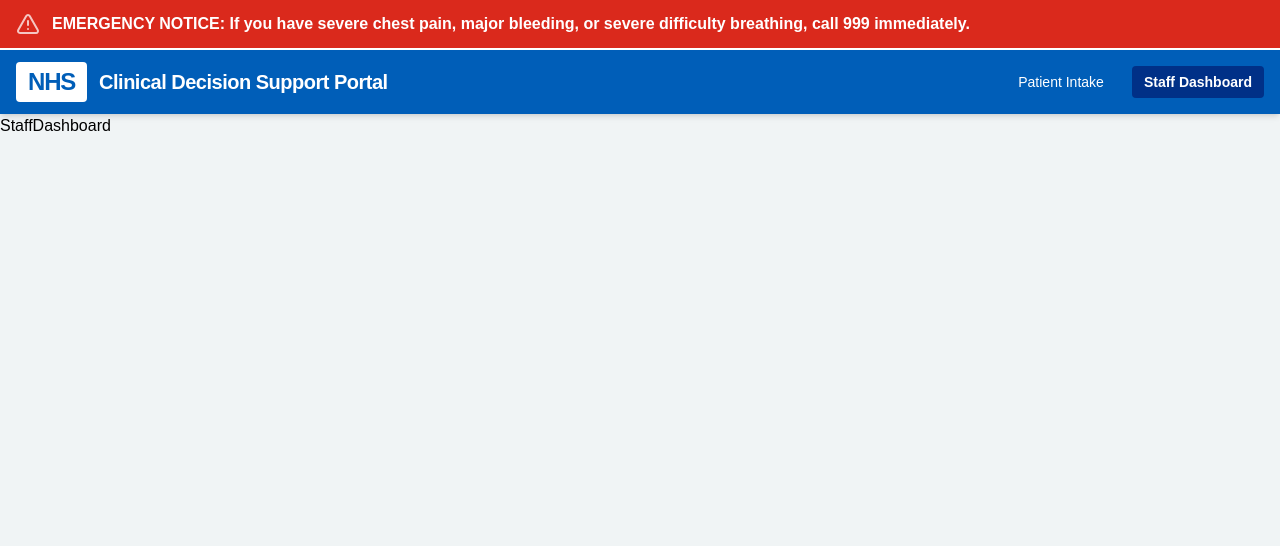
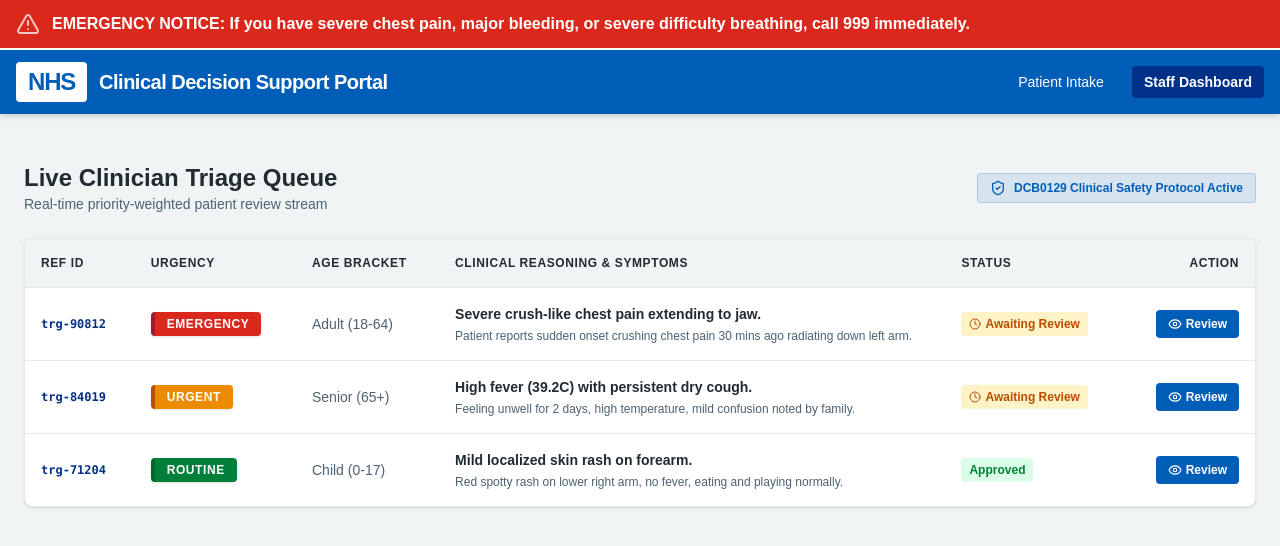
Before and after one commit to adhulkrishnaas/Nhs-clinical-triage, a React (Vite) app: page /dashboard in a window 1280 px wide. Shown: the top 546 px of the page. Built offline with nearby package versions, Linux system fonts and the light colour scheme.

Commit message:
feat(ui): create multi-step symptom wizard layout shell

```diff
--- a/src/components/StaffDashboard.jsx
+++ b/src/components/StaffDashboard.jsx
@@ -1,7 +1,118 @@
 import React from "react";
+import { UrgencyBadge } from "./UrgencyBadge";
+import { ShieldCheck, Clock, Eye } from "lucide-react";
+
+// Static mock data for UI visualization
+const MOCK_QUEUE = [
+  {
+    id: "trg-90812",
+    urgency: "EMERGENCY",
+    ageCategory: "Adult (18-64)",
+    summary: "Severe crush-like chest pain extending to jaw.",
+    rawSymptoms:
+      "Patient reports sudden onset crushing chest pain 30 mins ago radiating down left arm.",
+    signedOff: false,
+  },
+  {
+    id: "trg-84019",
+    urgency: "URGENT",
+    ageCategory: "Senior (65+)",
+    summary: "High fever (39.2C) with persistent dry cough.",
+    rawSymptoms:
+      "Feeling unwell for 2 days, high temperature, mild confusion noted by family.",
+    signedOff: false,
+  },
+  {
+    id: "trg-71204",
+    urgency: "ROUTINE",
+    ageCategory: "Child (0-17)",
+    summary: "Mild localized skin rash on forearm.",
+    rawSymptoms:
+      "Red spotty rash on lower right arm, no fever, eating and playing normally.",
+    signedOff: true,
+  },
+];
 
 const StaffDashboard = () => {
-  return <div>StaffDashboard</div>;
+  return (
+    <div className="max-w-7xl mx-auto p-4 md:p-6 my-6">
+      {/* Header Info Banner */}
+      <div className="flex flex-col md:flex-row md:items-center justify-between gap-4 mb-6">
+        <div>
+          <h2 className="text-2xl font-bold text-nhs-black">
+            Live Clinician Triage Queue
+          </h2>
+          <p className="text-sm text-nhs-grey-dark">
+            Real-time priority-weighted patient review stream
+          </p>
+        </div>
+        <div className="flex items-center gap-2 bg-nhs-blue/10 text-nhs-blue px-3 py-1.5 rounded text-xs font-bold border border-nhs-blue/20">
+          <ShieldCheck className="w-4 h-4" />
+          <span>DCB0129 Clinical Safety Protocol Active</span>
+        </div>
+      </div>
+
+      {/* Queue Table */}
+      <div className="bg-white shadow rounded-lg overflow-hidden border border-nhs-grey-mid">
+        <div className="overflow-x-auto">
+          <table className="w-full text-left border-collapse">
+            <thead>
+              <tr className="bg-nhs-grey-light text-nhs-black border-b border-nhs-grey-mid text-xs font-bold uppercase tracking-wider">
+                <th className="p-4">Ref ID</th>
+                <th className="p-4">Urgency</th>
+                <th className="p-4">Age Bracket</th>
+                <th className="p-4">Clinical Reasoning & Symptoms</th>
+                <th className="p-4">Status</th>
+                <th className="p-4 text-right">Action</th>
+              </tr>
+            </thead>
+            <tbody className="divide-y divide-nhs-grey-mid text-sm">
+              {MOCK_QUEUE.map((item) => (
+                <tr
+                  key={item.id}
+                  className="hover:bg-nhs-grey-light/50 transition"
+                >
+                  <td className="p-4 font-mono text-xs font-bold text-nhs-dark-blue">
+                    {item.id}
+                  </td>
+                  <td className="p-4">
+                    <UrgencyBadge level={item.urgency} />
+                  </td>
+                  <td className="p-4 text-nhs-grey-dark font-medium">
+                    {item.ageCategory}
+                  </td>
+                  <td className="p-4 max-w-md">
+                    <p className="font-semibold text-nhs-black mb-1">
+                      {item.summary}
+                    </p>
+                    <p className="text-xs text-nhs-grey-dark line-clamp-1">
+                      {item.rawSymptoms}
+                    </p>
+                  </td>
+                  <td className="p-4">
+                    {item.signedOff ? (
+                      <span className="inline-flex items-center gap-1 text-xs font-bold text-green-700 bg-green-100 px-2 py-1 rounded">
+                        Approved
+                      </span>
+                    ) : (
+                      <span className="inline-flex items-center gap-1 text-xs font-bold text-amber-700 bg-amber-100 px-2 py-1 rounded">
+                        <Clock className="w-3 h-3" /> Awaiting Review
+                      </span>
+                    )}
+                  </td>
+                  <td className="p-4 text-right">
+                    <button className="px-3 py-1.5 bg-nhs-blue hover:bg-nhs-dark-blue text-white text-xs font-bold rounded inline-flex items-center gap-1">
+                      <Eye className="w-3.5 h-3.5" />
+                      <span>Review</span>
+                    </button>
+                  </td>
+                </tr>
+              ))}
+            </tbody>
+          </table>
+        </div>
+      </div>
+    </div>
+  );
 };
-
 export default StaffDashboard;
```
